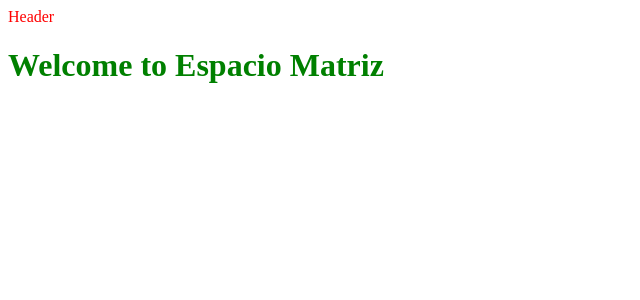
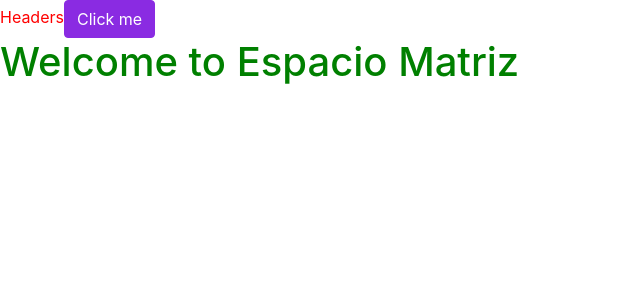
Before and after one commit to dagonib/espacio-matriz, a React (Create React App) app: page / in a window 1280 px wide. Shown: the top 300 px of the page, without its empty margins (0-640 px from the left). Built offline with nearby package versions, Linux system fonts and the light colour scheme.

Commit message:
include bootstrap

```diff
--- a/src/components/Header.js
+++ b/src/components/Header.js
@@ -1,10 +1,12 @@
 import React from 'react'
 import './Header.styles.scss'
+import { Button } from 'react-bootstrap'
 
 const Header = () => {
     return (
         <div>
-            Header
+            Headers
+            <Button variant="info">Click me</Button>
         </div>
     )
 }
--- a/src/components/Header.styles.scss
+++ b/src/components/Header.styles.scss
@@ -1,3 +1,12 @@
+
 div {
     color: red;
 }
+
+//custom-style.scss
+$theme-colors: (
+    "info": blueviolet,
+    "danger": orangered
+);
+
+@import "~bootstrap/scss/bootstrap";
```
